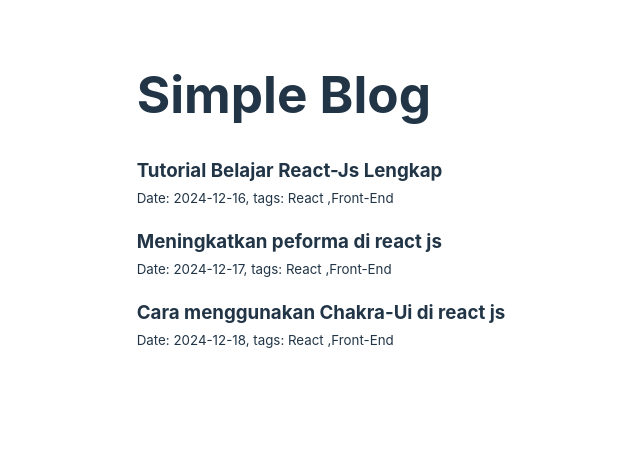
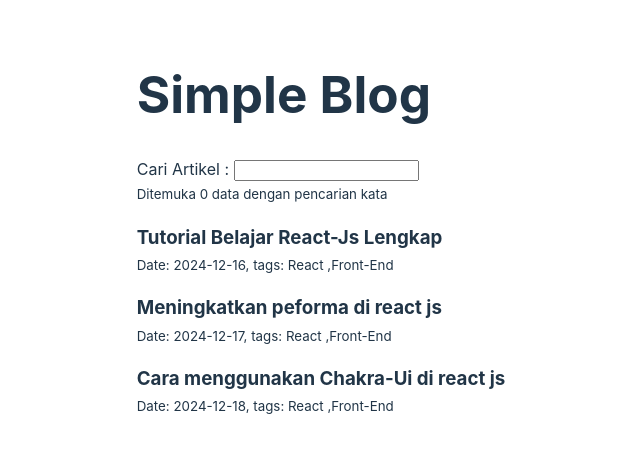
Before and after one commit to ArmandoPratama24/React-Fundamental, a React (Vite) app: page / in a window 1280 px wide. Shown: the top 452 px of the page, without its empty margins (319-959 px from the left). Built offline with nearby package versions, Linux system fonts and the light colour scheme.

Commit message:
Cara penggunaan usestate

```diff
--- a/src/pages/index.jsx
+++ b/src/pages/index.jsx
@@ -1,13 +1,20 @@
+import {useState} from "react";
 import post from "../posts.json";
 import Article from "../components/article";
 
 function Homepage() {
+    const [search, setSearch] = useState("");
+    const changeSearch = (event) => {
+        setSearch(event.target.value)
+    }
     return (
         <>
             <h1>Simple Blog</h1>
-            {
-                post.map((blog) => (
-                    <Article title={blog.title} tags={blog.tags} date={blog.date} />
+            <div>Cari Artikel : <input onChange={changeSearch}></input>{" "}
+            </div>
+            <small>Ditemuka 0 data dengan pencarian kata {search}</small>
+            {post.map(({title, tags, date}, index) => (
+                <Article { ...{title, tags, date}} key={index} />
                 ))}
         </>
     );
```
